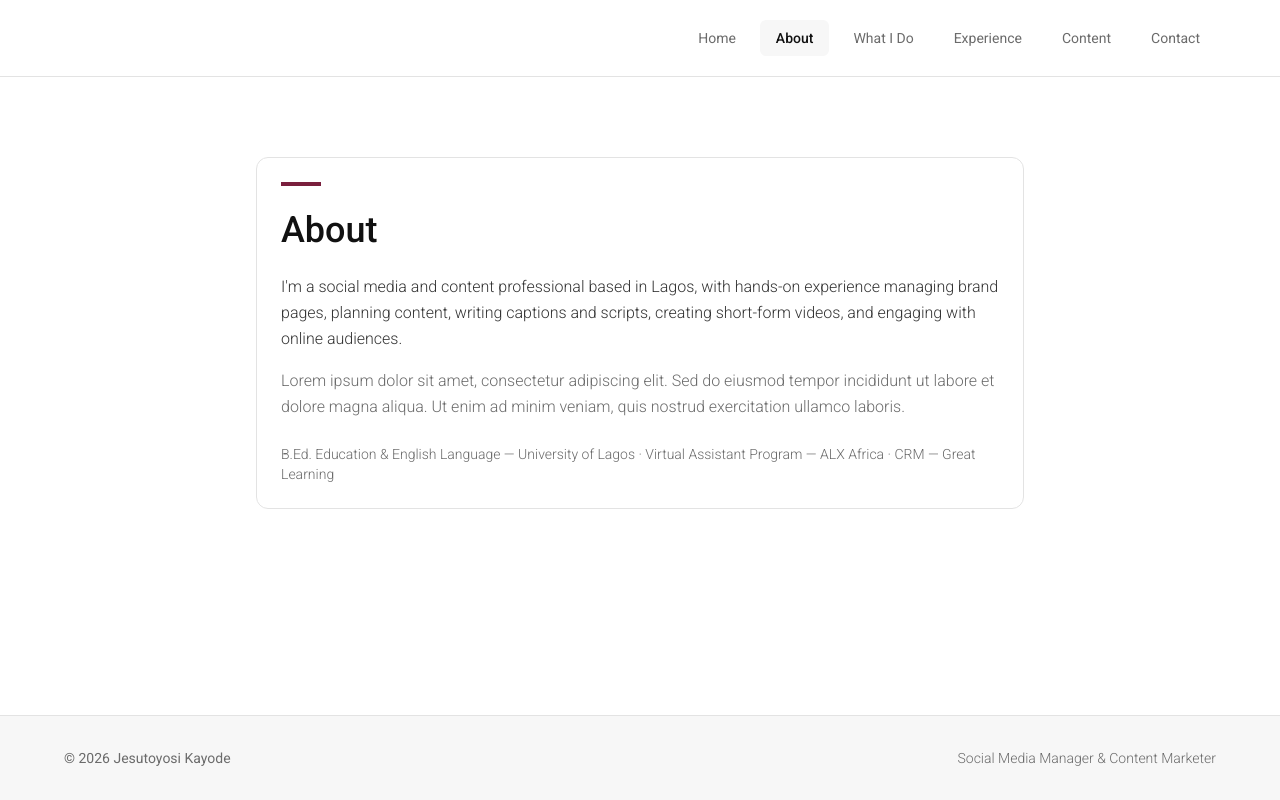
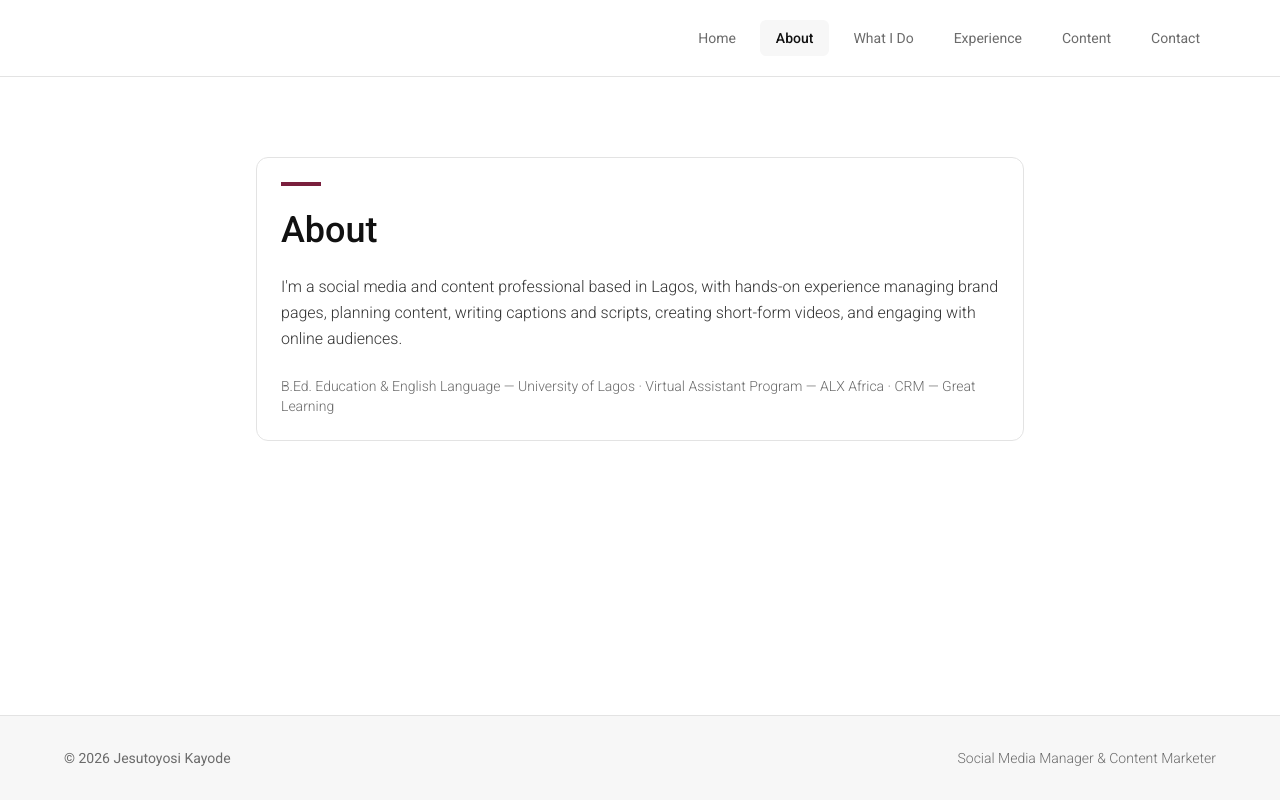
Before and after one commit to Danielumoh/Toyo-s-Portfolio, a React (Vite) app: page /about in a window 1280 px wide. Built offline with nearby package versions, Linux system fonts and the light colour scheme.

Commit message:
tweaked the about section

```diff
--- a/src/components/pages/About.tsx
+++ b/src/components/pages/About.tsx
@@ -17,11 +17,11 @@ export default function About() {
         </p>
 
         {/* Placeholder — replace with real expanded content later */}
-        <p className="mt-4 text-[#6B6B6B] font-light leading-relaxed">
+        {/* <p className="mt-4 text-[#6B6B6B] font-light leading-relaxed">
           Lorem ipsum dolor sit amet, consectetur adipiscing elit. Sed do
           eiusmod tempor incididunt ut labore et dolore magna aliqua. Ut enim ad
           minim veniam, quis nostrud exercitation ullamco laboris.
-        </p>
+        </p> */}
 
         <p className="mt-6 text-[#6B6B6B] font-light text-sm">
           B.Ed. Education & English Language — University of Lagos · Virtual
```
